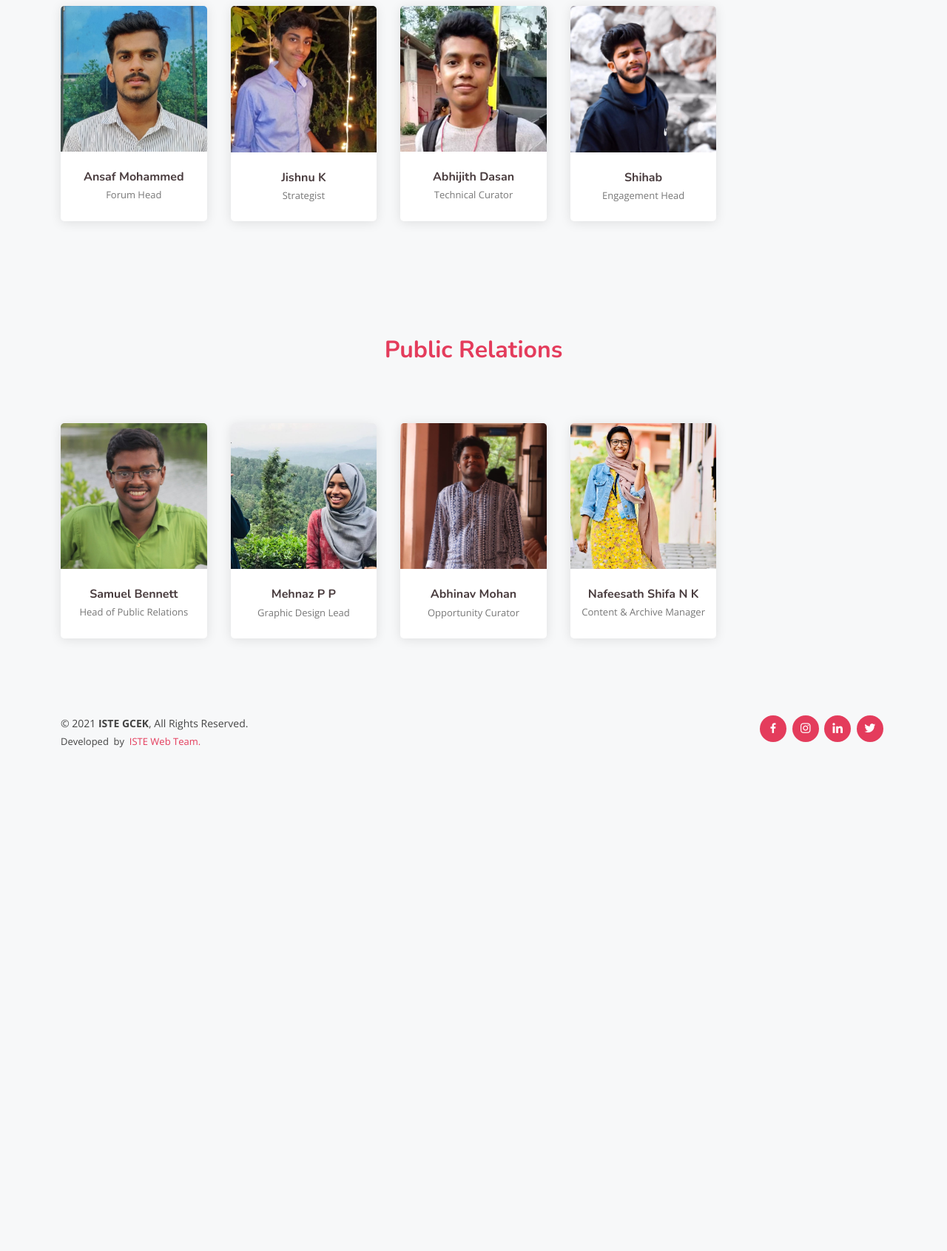
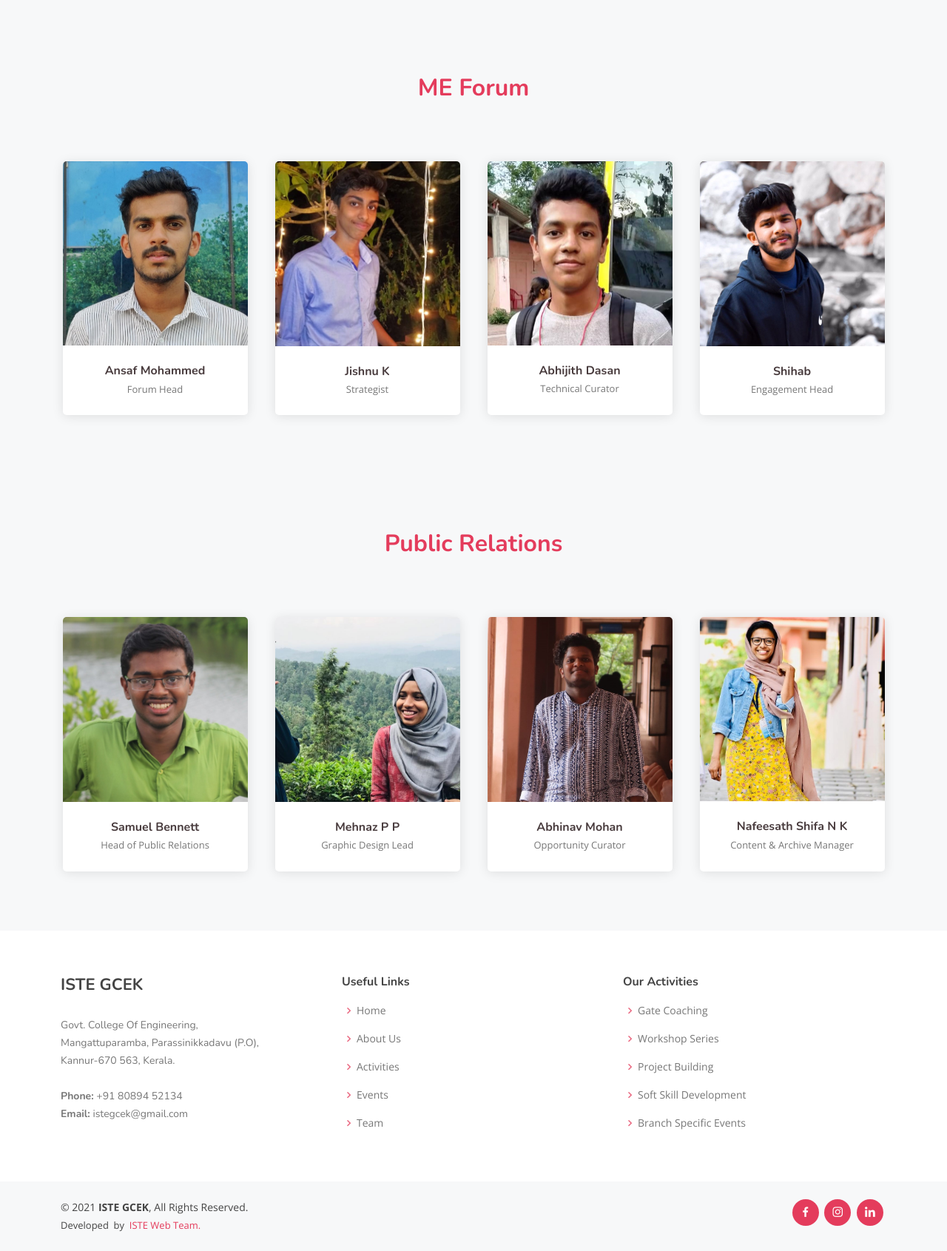
Before and after one commit to arshaddanish/iste-gcek-website, a PHP site: page /forum-head.html in a window 1280 px wide. Shown: the part 2520-4211 px from the top of the page at 74% size. Before the commit the page ends 3531 px from the top, so only its background shows below. Run offline with PHP 8.4, Linux system fonts and the light colour scheme.

Commit message:
update forum heads

```diff
--- a/assets/css/style.css
+++ b/assets/css/style.css
@@ -615,6 +615,15 @@
       grid-template-columns: repeat(5, 1fr);
   justify-items: center;
   gap: 2rem;
+}
+
+.team .members.forum {
+  -ms-grid-columns: (1fr)[4];
+      grid-template-columns: repeat(4, 1fr);
+}
+
+.team .members.forum .member {
+  max-width: 250px;
 }
 
 .team .member {
--- a/assets/sass/_team.scss
+++ b/assets/sass/_team.scss
@@ -11,6 +11,14 @@
     grid-template-columns: repeat(5, 1fr);
     justify-items: center;
     gap: 2rem;
+
+    &.forum {
+      grid-template-columns: repeat(4, 1fr);
+
+      .member {
+        max-width: 250px;
+      }
+    }
   }
 
   .member {
--- a/forum-head.html
+++ b/forum-head.html
@@ -84,14 +84,14 @@
 				<h3><span>CE Forum</span></h3>
 			</div>
 
-			<div class="members">
+			<div class="members forum">
 				<div class="member">
 					<div class="member-img">
 						<img src="assets/img/forum/ce-forum/malavika.jpg" class="img-fluid" alt="">
-						<div class="social">
+						<!-- <div class="social">
 							<a href=""><i class="bi bi-instagram"></i></a>
 							<a href=""><i class="bi bi-linkedin"></i></a>
-						</div>
+						</div> -->
 					</div>
 					<div class="member-info">
 						<h4>Malavika Anoop</h4>
@@ -102,10 +102,10 @@
 				<div class="member">
 					<div class="member-img">
 						<img src="assets/img/forum/ce-forum/shirin.jpg" class="img-fluid" alt="">
-						<div class="social">
+						<!-- <div class="social">
 							<a href=""><i class="bi bi-instagram"></i></a>
 							<a href=""><i class="bi bi-linkedin"></i></a>
-						</div>
+						</div> -->
 					</div>
 					<div class="member-info">
 						<h4>Shirin K V</h4>
@@ -116,10 +116,10 @@
 				<div class="member">
 					<div class="member-img">
 						<img src="assets/img/forum/ce-forum/fazil.jpg" class="img-fluid" alt="">
-						<div class="social">
+						<!-- <div class="social">
 							<a href=""><i class="bi bi-instagram"></i></a>
 							<a href=""><i class="bi bi-linkedin"></i></a>
-						</div>
+						</div> -->
 					</div>
 					<div class="member-info">
 						<h4>Fazil T K
@@ -131,10 +131,10 @@
 				<div class="member">
 					<div class="member-img">
 						<img src="assets/img/forum/ce-forum/shreya.jpg" class="img-fluid" alt="">
-						<div class="social">
+						<!-- <div class="social">
 							<a href=""><i class="bi bi-instagram"></i></a>
 							<a href=""><i class="bi bi-linkedin"></i></a>
-						</div>
+						</div> -->
 					</div>
 					<div class="member-info">
 						<h4>Shreya Sukumaran</h4>
@@ -154,14 +154,14 @@
 				<h3><span>CSE Forum</span></h3>
 			</div>
 
-			<div class="members">
+			<div class="members forum">
 				<div class="member">
 					<div class="member-img">
 						<img src="assets/img/forum/cse-forum/anugrah.jpg" class="img-fluid" alt="">
-						<div class="social">
+						<!-- <div class="social">
 							<a href=""><i class="bi bi-instagram"></i></a>
 							<a href=""><i class="bi bi-linkedin"></i></a>
-						</div>
+						</div> -->
 					</div>
 					<div class="member-info">
 						<h4>Anugrah V</h4>
@@ -172,10 +172,10 @@
 				<div class="member">
 					<div class="member-img">
 						<img src="assets/img/forum/cse-forum/akshaya.jpg" class="img-fluid" alt="">
-						<div class="social">
+						<!-- <div class="social">
 							<a href=""><i class="bi bi-instagram"></i></a>
 							<a href=""><i class="bi bi-linkedin"></i></a>
-						</div>
+						</div> -->
 					</div>
 					<div class="member-info">
 						<h4>Akshaya P T</h4>
@@ -186,10 +186,10 @@
 				<div class="member">
 					<div class="member-img">
 						<img src="assets/img/forum/cse-forum/shilpa.jpg" class="img-fluid" alt="">
-						<div class="social">
+						<!-- <div class="social">
 							<a href=""><i class="bi bi-instagram"></i></a>
 							<a href=""><i class="bi bi-linkedin"></i></a>
-						</div>
+						</div> -->
 					</div>
 					<div class="member-info">
 						<h4>Shilpa Suresh
@@ -201,10 +201,10 @@
 				<div class="member">
 					<div class="member-img">
 						<img src="assets/img/forum/cse-forum/aparna.jpg" class="img-fluid" alt="">
-						<div class="social">
+						<!-- <div class="social">
 							<a href=""><i class="bi bi-instagram"></i></a>
 							<a href=""><i class="bi bi-linkedin"></i></a>
-						</div>
+						</div> -->
 					</div>
 					<div class="member-info">
 						<h4>Aparna Rajeev</h4>
@@ -224,14 +224,14 @@
 				<h3><span>ECE Forum</span></h3>
 			</div>
 
-			<div class="members">
+			<div class="members forum">
 				<div class="member">
 					<div class="member-img">
 						<img src="assets/img/forum/ece-forum/pratheek.jpg" class="img-fluid" alt="">
-						<div class="social">
+						<!-- <div class="social">
 							<a href=""><i class="bi bi-instagram"></i></a>
 							<a href=""><i class="bi bi-linkedin"></i></a>
-						</div>
+						</div> -->
 					</div>
 					<div class="member-info">
 						<h4>Pratheek Nambiar</h4>
@@ -242,10 +242,10 @@
 				<div class="member">
 					<div class="member-img">
 						<img src="assets/img/forum/ece-forum/anusree.jpg" class="img-fluid" alt="">
-						<div class="social">
+						<!-- <div class="social">
 							<a href=""><i class="bi bi-instagram"></i></a>
 							<a href=""><i class="bi bi-linkedin"></i></a>
-						</div>
+						</div> -->
 					</div>
 					<div class="member-info">
 						<h4>Anusree R</h4>
@@ -256,10 +256,10 @@
 				<div class="member">
 					<div class="member-img">
 						<img src="assets/img/forum/ece-forum/sangeeth.jpg" class="img-fluid" alt="">
-						<div class="social">
+						<!-- <div class="social">
 							<a href=""><i class="bi bi-instagram"></i></a>
 							<a href=""><i class="bi bi-linkedin"></i></a>
-						</div>
+						</div> -->
 					</div>
 					<div class="member-info">
 						<h4>Sangeetha Hegde
@@ -271,10 +271,10 @@
 				<div class="member">
 					<div class="member-img">
 						<img src="assets/img/forum/ece-forum/abhishek.jpg" class="img-fluid" alt="">
-						<div class="social">
+						<!-- <div class="social">
 							<a href=""><i class="bi bi-instagram"></i></a>
 							<a href=""><i class="bi bi-linkedin"></i></a>
-						</div>
+						</div> -->
 					</div>
 					<div class="member-info">
 						<h4>Abhishek</h4>
@@ -294,14 +294,14 @@
 				<h3><span>EEE Forum</span></h3>
 			</div>
 
-			<div class="members">
+			<div class="members forum">
 				<div class="member">
 					<div class="member-img">
 						<img src="assets/img/forum/eee-forum/azeem.jpg" class="img-fluid" alt="">
-						<div class="social">
+						<!-- <div class="social">
 							<a href=""><i class="bi bi-instagram"></i></a>
 							<a href=""><i class="bi bi-linkedin"></i></a>
-						</div>
+						</div> -->
 					</div>
 					<div class="member-info">
 						<h4>Azeem Shoukathali</h4>
@@ -312,10 +312,10 @@
 				<div class="member">
 					<div class="member-img">
 						<img src="assets/img/forum/eee-forum/rishma.jpg" class="img-fluid" alt="">
-						<div class="social">
+						<!-- <div class="social">
 							<a href=""><i class="bi bi-instagram"></i></a>
 							<a href=""><i class="bi bi-linkedin"></i></a>
-						</div>
+						</div> -->
 					</div>
 					<div class="member-info">
 						<h4>Rishma P</h4>
@@ -326,10 +326,10 @@
 				<div class="member">
 					<div class="member-img">
 						<img src="assets/img/forum/eee-forum/dinshith.jpg" class="img-fluid" alt="">
-						<div class="social">
+						<!-- <div class="social">
 							<a href=""><i class="bi bi-instagram"></i></a>
 							<a href=""><i class="bi bi-linkedin"></i></a>
-						</div>
+						</div> -->
 					</div>
 					<div class="member-info">
 						<h4>Dinshith D
@@ -341,10 +341,10 @@
 				<div class="member">
 					<div class="member-img">
 						<img src="assets/img/forum/eee-forum/abhishek.jpg" class="img-fluid" alt="">
-						<div class="social">
+						<!-- <div class="social">
 							<a href=""><i class="bi bi-instagram"></i></a>
 							<a href=""><i class="bi bi-linkedin"></i></a>
-						</div>
+						</div> -->
 					</div>
 					<div class="member-info">
 						<h4>Abhishek</h4>
@@ -364,14 +364,14 @@
 				<h3><span>ME Forum</span></h3>
 			</div>
 
-			<div class="members">
+			<div class="members forum">
 				<div class="member">
 					<div class="member-img">
 						<img src="assets/img/forum/me-forum/ansaf.jpg" class="img-fluid" alt="">
-						<div class="social">
+						<!-- <div class="social">
 							<a href=""><i class="bi bi-instagram"></i></a>
 							<a href=""><i class="bi bi-linkedin"></i></a>
-						</div>
+						</div> -->
 					</div>
 					<div class="member-info">
 						<h4>Ansaf Mohammed</h4>
@@ -382,10 +382,10 @@
 				<div class="member">
 					<div class="member-img">
 						<img src="assets/img/forum/me-forum/jishnu.jpg" class="img-fluid" alt="">
-						<div class="social">
+						<!-- <div class="social">
 							<a href=""><i class="bi bi-instagram"></i></a>
 							<a href=""><i class="bi bi-linkedin"></i></a>
-						</div>
+						</div> -->
 					</div>
 					<div class="member-info">
 						<h4>Jishnu K</h4>
@@ -396,10 +396,10 @@
 				<div class="member">
 					<div class="member-img">
 						<img src="assets/img/forum/me-forum/abhijith.jpg" class="img-fluid" alt="">
-						<div class="social">
+						<!-- <div class="social">
 							<a href=""><i class="bi bi-instagram"></i></a>
 							<a href=""><i class="bi bi-linkedin"></i></a>
-						</div>
+						</div> -->
 					</div>
 					<div class="member-info">
 						<h4>Abhijith Dasan
@@ -411,10 +411,10 @@
 				<div class="member">
 					<div class="member-img">
 						<img src="assets/img/forum/me-forum/shihab.jpg" class="img-fluid" alt="">
-						<div class="social">
+						<!-- <div class="social">
 							<a href=""><i class="bi bi-instagram"></i></a>
 							<a href=""><i class="bi bi-linkedin"></i></a>
-						</div>
+						</div> -->
 					</div>
 					<div class="member-info">
 						<h4>Shihab</h4>
@@ -434,14 +434,14 @@
 				<h3><span>Public Relations</span></h3>
 			</div>
 
-			<div class="members">
+			<div class="members forum">
 				<div class="member">
 					<div class="member-img">
 						<img src="assets/img/forum/public-relations/samuel.jpg" class="img-fluid" alt="">
-						<div class="social">
+						<!-- <div class="social">
 							<a href=""><i class="bi bi-instagram"></i></a>
 							<a href=""><i class="bi bi-linkedin"></i></a>
-						</div>
+						</div> -->
 					</div>
 					<div class="member-info">
 						<h4>Samuel Bennett</h4>
@@ -452,10 +452,10 @@
 				<div class="member">
 					<div class="member-img">
 						<img src="assets/img/forum/public-relations/mehnaz.jpeg" class="img-fluid" alt="">
-						<div class="social">
+						<!-- <div class="social">
 							<a href=""><i class="bi bi-instagram"></i></a>
 							<a href=""><i class="bi bi-linkedin"></i></a>
-						</div>
+						</div> -->
 					</div>
 					<div class="member-info">
 						<h4>Mehnaz P P</h4>
@@ -466,10 +466,10 @@
 				<div class="member">
 					<div class="member-img">
 						<img src="assets/img/forum/public-relations/abhinav.jpeg" class="img-fluid" alt="">
-						<div class="social">
+						<!-- <div class="social">
 							<a href=""><i class="bi bi-instagram"></i></a>
 							<a href=""><i class="bi bi-linkedin"></i></a>
-						</div>
+						</div> -->
 					</div>
 					<div class="member-info">
 						<h4>Abhinav Mohan
@@ -481,10 +481,10 @@
 				<div class="member">
 					<div class="member-img">
 						<img src="assets/img/forum/public-relations/nafeesath.jpeg" class="img-fluid" alt="">
-						<div class="social">
+						<!-- <div class="social">
 							<a href=""><i class="bi bi-instagram"></i></a>
 							<a href=""><i class="bi bi-linkedin"></i></a>
-						</div>
+						</div> -->
 					</div>
 					<div class="member-info">
 						<h4>Nafeesath Shifa N K</h4>
@@ -502,54 +502,45 @@
 	<!-- ======= Footer ======= -->
 	<footer id="footer">
 
-		<!-- <div class="footer-top">
+		<div class="footer-top">
 			<div class="container">
 				<div class="row">
 
-          <div class="col-lg-3 col-md-6 footer-contact">
-            <h3>Tempo</h3>
+					<div class="col-lg-4 col-md-6 footer-contact">
+						<h4>ISTE GCEK</h4>
 						<p>
-              A108 Adam Street <br>
-              New York, NY 535022<br>
-              United States <br><br>
-              <strong>Phone:</strong> +1 5589 55488 55<br>
-              <strong>Email:</strong> info@example.com<br>
+							Govt. College Of Engineering,<br>
+							Mangattuparamba, Parassinikkadavu (P.O),<br>
+							Kannur-670 563, Kerala.<br><br>
+							<strong>Phone:</strong> +91 80894 52134<br>
+							<strong>Email:</strong> istegcek@gmail.com<br>
 						</p>
 					</div>
 
-          <div class="col-lg-2 col-md-6 footer-links">
+					<div class="col-lg-4 col-md-6 footer-links">
 						<h4>Useful Links</h4>
 						<ul>
-              <li><i class="bx bx-chevron-right"></i> <a href="#">Home</a></li>
-              <li><i class="bx bx-chevron-right"></i> <a href="#">About us</a></li>
-              <li><i class="bx bx-chevron-right"></i> <a href="#">Services</a></li>
-              <li><i class="bx bx-chevron-right"></i> <a href="#">Terms of service</a></li>
-              <li><i class="bx bx-chevron-right"></i> <a href="#">Privacy policy</a></li>
+							<li><i class="bx bx-chevron-right"></i> <a href="index.html">Home</a></li>
+							<li><i class="bx bx-chevron-right"></i> <a href="index.html#about">About Us</a></li>
+							<li><i class="bx bx-chevron-right"></i> <a href="index.html#services">Activities</a></li>
+							<li><i class="bx bx-chevron-right"></i> <a href="index.html#portfolio">Events</a></li>
+							<li><i class="bx bx-chevron-right"></i> <a href="index.html#team">Team</a></li>
 						</ul>
 					</div>
 
-          <div class="col-lg-3 col-md-6 footer-links">
-            <h4>Our Services</h4>
+					<div class="col-lg-4 col-md-6 footer-links">
+						<h4>Our Activities</h4>
 						<ul>
-              <li><i class="bx bx-chevron-right"></i> <a href="#">Web Design</a></li>
-              <li><i class="bx bx-chevron-right"></i> <a href="#">Web Development</a></li>
-              <li><i class="bx bx-chevron-right"></i> <a href="#">Product Management</a></li>
-              <li><i class="bx bx-chevron-right"></i> <a href="#">Marketing</a></li>
-              <li><i class="bx bx-chevron-right"></i> <a href="#">Graphic Design</a></li>
+							<li><i class="bx bx-chevron-right"></i> <a class="disabled">Gate Coaching</a></li>
+							<li><i class="bx bx-chevron-right"></i> <a class="disabled">Workshop Series</a></li>
+							<li><i class="bx bx-chevron-right"></i> <a class="disabled">Project Building</a></li>
+							<li><i class="bx bx-chevron-right"></i> <a class="disabled">Soft Skill Development</a></li>
+							<li><i class="bx bx-chevron-right"></i> <a class="disabled">Branch Specific Events</a></li>
 						</ul>
 					</div>
-
-          <div class="col-lg-4 col-md-6 footer-newsletter">
-            <h4>Join Our Newsletter</h4>
-            <p>Tamen quem nulla quae legam multos aute sint culpa legam noster magna</p>
-            <form action="" method="post">
-              <input type="email" name="email"><input type="submit" value="Subscribe">
-            </form>
-          </div>
-
 				</div>
 			</div>
-    </div> -->
+		</div>
 
 		<div class="container d-md-flex py-4">
 
@@ -570,7 +561,6 @@
 				<a href="https://instagram.com/istegcekannur?utm_medium=copy_link" class="instagram"><i
 						class="bx bxl-instagram"></i></a>
 				<a href="https://www.linkedin.com/company/iste-gce-kannur" class="linkedin"><i class="bx bxl-linkedin"></i></a>
-				<a href="index.html" class="twitter"><i class="bx bxl-twitter"></i></a>
 			</div>
 		</div>
 	</footer><!-- End Footer -->
```
Lines whose indentation alone changed are shown as unchanged.
